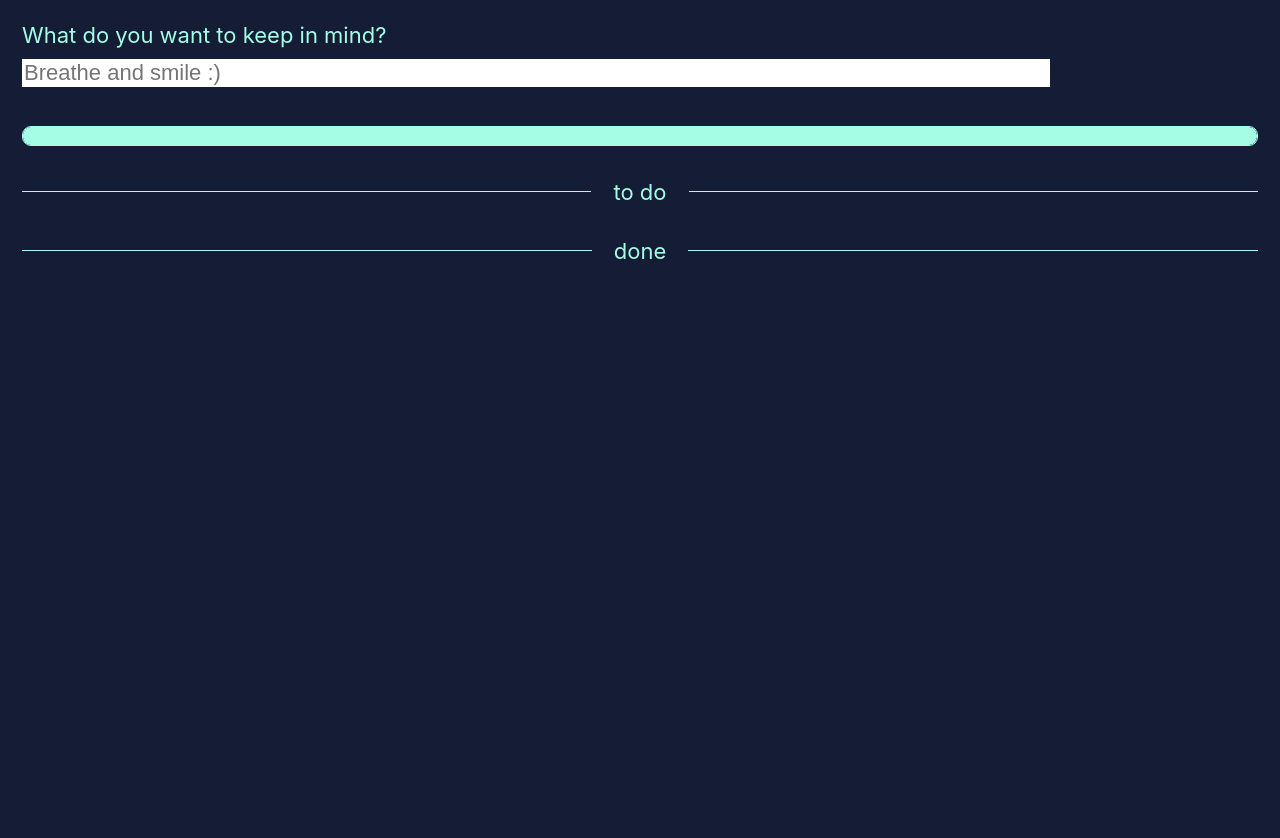
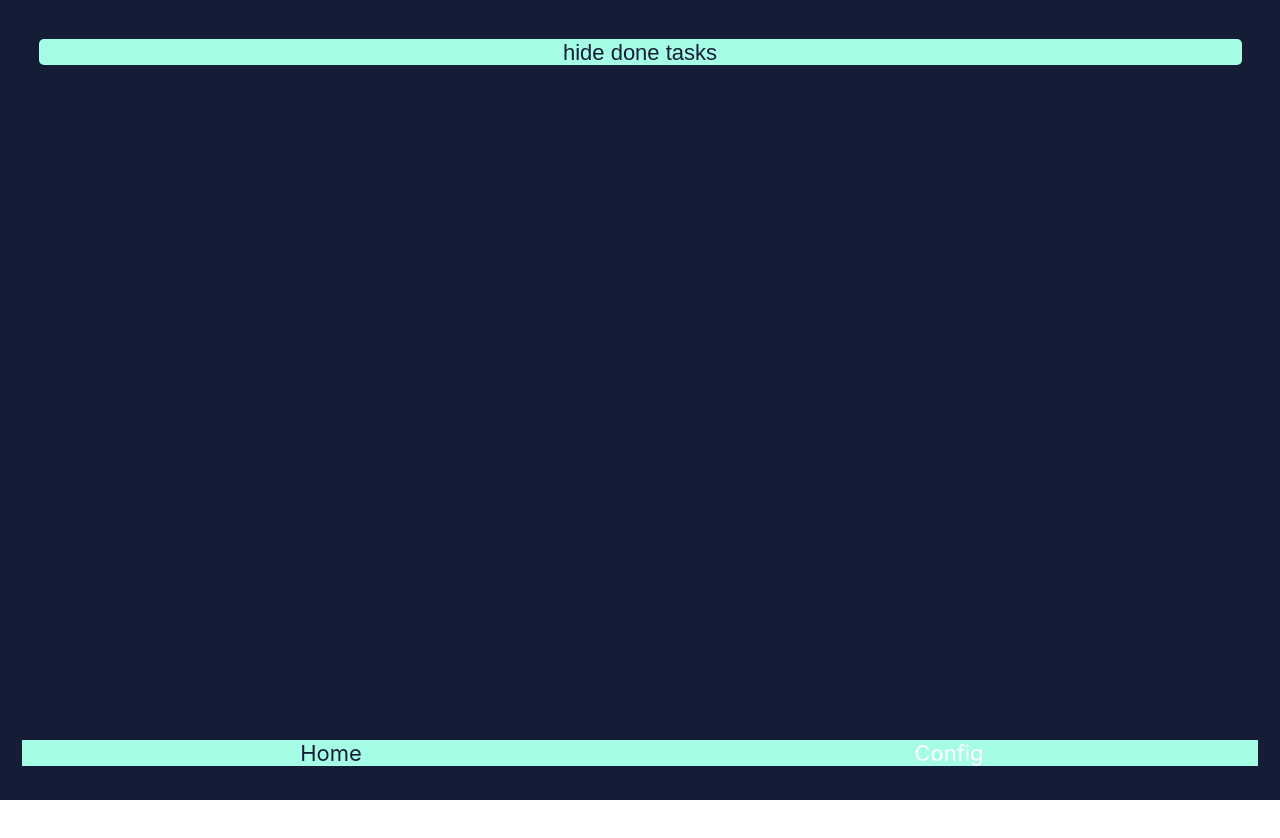
Before and after one commit to FreyaElisabeth/to-do-list, a React (Create React App) app: page /config in a window 1280 px wide. Shown: the top 838 px of the page. After the commit the page ends 800 px from the top, so only its background shows below. Built offline with nearby package versions, Linux system fonts and the light colour scheme.

Commit message:
Implement routing, fix ToggleButton for storybook

```diff
--- a/package.json
+++ b/package.json
@@ -6,6 +6,7 @@
   "dependencies": {
     "react": "^16.6.1",
     "react-dom": "^16.6.1",
+    "react-router-dom": "^4.3.1",
     "react-scripts": "2.1.1",
     "styled-components": "^4.1.1",
     "uid": "0.0.2"
--- a/src/components/App.js
+++ b/src/components/App.js
@@ -1,114 +1,74 @@
 import React, { Component } from 'react'
-import uid from 'uid'
+import { BrowserRouter as Router, Route, NavLink } from 'react-router-dom'
 import styled from 'styled-components'
+import { turquoise, darkblue } from './colors'
 
-import Input from './Input'
-import ToDo from './ToDo'
-import Separator from './Separator'
-import ProgressBar from './ProgressBar'
+import Home from './Home'
+import Config from './Config'
 
-export const Wrapper = styled.div`
-  background: #151d36;
-  color: #a6fde5;
+const Wrapper = styled.div`
+  display: grid;
+  grid-template-rows: auto 50px;
+  background: ${darkblue};
+  color: ${turquoise};
   font-size: 22px;
-  min-height: 100vh;
+  height: 100vh;
   padding: 1em;
+
+  nav {
+    display: flex;
+    justify-content: space-around;
+    align-items: center;
+  }
+
+  a:any-link {
+    display: flex;
+    justify-content: center;
+    align-items: center;
+    text-decoration: none;
+    color: ${darkblue};
+    background: ${turquoise};
+    width: 100%;
+
+    &.active {
+      color: white;
+    }
+  }
 `
 
 export default class App extends Component {
-  state = {
-    todos: this.loadArray()
-  }
+  state = { showDoneTodos: true }
 
   render() {
-    this.save()
     return (
-      <Wrapper>
-        <Input
-          name="task-input"
-          label="What do you want to keep in mind?"
-          placeholder="Breathe and smile :)"
-          onSubmit={event => this.addInputToArray(event)}
-        />
-        <ProgressBar width={this.determineProgress()} />
-        <Separator text="to do" />
-        {this.renderOpenToDos()}
-        <Separator text="done" />
-        {this.renderDoneToDos()}
-      </Wrapper>
+      <Router>
+        <Wrapper>
+          <Route
+            path="/"
+            exact
+            render={() => <Home showDoneTodos={this.state.showDoneTodos} />}
+          />
+          <Route
+            path="/config/"
+            render={() => (
+              <Config
+                onClick={this.toggleShowDoneTodos}
+                showDoneTodos={this.state.showDoneTodos}
+              />
+            )}
+          />
+          <nav>
+            <NavLink exact to="/">
+              Home
+            </NavLink>
+            <NavLink to="/config/">Config</NavLink>
+          </nav>
+        </Wrapper>
+      </Router>
     )
   }
 
-  determineProgress() {
-    const { todos } = this.state
-    return todos.filter(todo => todo.done).length / todos.length
-  }
-
-  hideDoneTasks() {
-    console.log('I hide tasks')
-  }
-
-  renderOpenToDos() {
-    return this.state.todos
-      .filter(todo => !todo.done)
-      .map(this.renderSingleToDo)
-  }
-
-  renderDoneToDos() {
-    return this.state.todos.filter(todo => todo.done).map(this.renderSingleToDo)
-  }
-
-  renderSingleToDo = todo => {
-    return (
-      <ToDo
-        key={todo.id}
-        text={todo.text}
-        done={todo.done}
-        onToggle={() => this.updateArray(todo.id)}
-        onDelete={() => this.deleteTodoItem(todo.id)}
-      />
-    )
-  }
-
-  addInputToArray = event => {
-    this.setState({
-      todos: [
-        { text: event.target.value, done: false, id: uid() },
-        ...this.state.todos
-      ]
-    })
-  }
-
-  updateArray = id => {
-    const { todos } = this.state
-    const index = todos.findIndex(todo => todo.id === id)
-    const todo = todos[index]
-    this.setState({
-      todos: [
-        ...todos.slice(0, index),
-        { ...todo, done: !todo.done },
-        ...todos.slice(index + 1)
-      ]
-    })
-  }
-
-  deleteTodoItem = id => {
-    const { todos } = this.state
-    const index = todos.findIndex(todo => todo.id === id)
-    this.setState({
-      todos: [...todos.slice(0, index), ...todos.slice(index + 1)]
-    })
-  }
-
-  loadArray() {
-    try {
-      return JSON.parse(localStorage.getItem('to-do list')) || []
-    } catch (err) {
-      return []
-    }
-  }
-
-  save() {
-    localStorage.setItem('to-do list', JSON.stringify(this.state.todos))
+  toggleShowDoneTodos = () => {
+    this.setState({ showDoneTodos: !this.state.showDoneTodos })
   }
 }
--- /dev/null
+++ b/src/components/Config.js
@@ -0,0 +1,15 @@
+import React, { Component } from 'react'
+import ToggleButton from './ToggleButton'
+
+export default class Config extends Component {
+  render() {
+    return (
+      <ToggleButton
+        defaultText="hide done tasks"
+        alternativeText="show done tasks"
+        onClick={this.props.onClick}
+        isDefault={this.props.showDoneTodos}
+      />
+    )
+  }
+}
--- a/src/components/GlobalStyle.js
+++ b/src/components/GlobalStyle.js
@@ -2,7 +2,6 @@ import { createGlobalStyle } from 'styled-components'
 
 export default createGlobalStyle`
 body {
-  box-sizing: border-box;
   font-family: -apple-system, BlinkMacSystemFont, 'Segoe UI', 'Roboto', 'Oxygen',
     'Ubuntu', 'Cantarell', 'Fira Sans', 'Droid Sans', 'Helvetica Neue',
     sans-serif;
@@ -11,4 +10,8 @@ body {
   -moz-osx-font-smoothing: grayscale;
   -webkit-font-smoothing: antialiased;
 }
+
+* {
+  box-sizing: border-box;
+}
 `
--- /dev/null
+++ b/src/components/Home.js
@@ -0,0 +1,107 @@
+import React, { Component } from 'react'
+import uid from 'uid'
+
+import Input from './Input'
+import ToDo from './ToDo'
+import Separator from './Separator'
+import ProgressBar from './ProgressBar'
+
+export default class Home extends Component {
+  state = {
+    todos: this.loadArray()
+  }
+
+  render() {
+    this.save()
+    return (
+      <div>
+        <Input
+          name="task-input"
+          label="What do you want to keep in mind?"
+          placeholder="Breathe and smile :)"
+          onSubmit={event => this.addInputToArray(event)}
+        />
+        <ProgressBar width={this.determineProgress()} />
+        {this.renderOpenToDos()}
+        {this.props.showDoneTodos && this.renderDoneToDos()}
+      </div>
+    )
+  }
+
+  determineProgress() {
+    const { todos } = this.state
+    return todos.filter(todo => todo.done).length / todos.length
+  }
+
+  renderOpenToDos() {
+    return (
+      <React.Fragment>
+        <Separator text="to do" />
+        {this.state.todos.filter(todo => !todo.done).map(this.renderSingleToDo)}
+      </React.Fragment>
+    )
+  }
+
+  renderDoneToDos() {
+    return (
+      <React.Fragment>
+        <Separator text="done" />
+        {this.state.todos.filter(todo => todo.done).map(this.renderSingleToDo)}
+      </React.Fragment>
+    )
+  }
+
+  renderSingleToDo = todo => {
+    return (
+      <ToDo
+        key={todo.id}
+        text={todo.text}
+        done={todo.done}
+        onToggle={() => this.updateArray(todo.id)}
+        onDelete={() => this.deleteTodoItem(todo.id)}
+      />
+    )
+  }
+
+  addInputToArray = event => {
+    this.setState({
+      todos: [
+        { text: event.target.value, done: false, id: uid() },
+        ...this.state.todos
+      ]
+    })
+  }
+
+  updateArray = id => {
+    const { todos } = this.state
+    const index = todos.findIndex(todo => todo.id === id)
+    const todo = todos[index]
+    this.setState({
+      todos: [
+        ...todos.slice(0, index),
+        { ...todo, done: !todo.done },
+        ...todos.slice(index + 1)
+      ]
+    })
+  }
+
+  deleteTodoItem = id => {
+    const { todos } = this.state
+    const index = todos.findIndex(todo => todo.id === id)
+    this.setState({
+      todos: [...todos.slice(0, index), ...todos.slice(index + 1)]
+    })
+  }
+
+  loadArray() {
+    try {
+      return JSON.parse(localStorage.getItem('to-do list')) || []
+    } catch (err) {
+      return []
+    }
+  }
+
+  save() {
+    localStorage.setItem('to-do list', JSON.stringify(this.state.todos))
+  }
+}
--- a/src/components/ToggleButton.js
+++ b/src/components/ToggleButton.js
@@ -40,16 +40,9 @@ export default class ToggleButton extends Component {
     const { isDefault } = this.state
 
     return (
-      <Button onClick={this.toggleText}>
+      <Button onClick={this.props.onClick}>
         {isDefault ? defaultText : alternativeText}
       </Button>
     )
   }
-
-  toggleText = () => {
-    this.setState({
-      isDefault: !this.state.isDefault
-    })
-    this.props.hideDoneTasks()
-  }
 }
```
Also changed, not shown: 2 other files (tests, documents, lock files or other folders).
